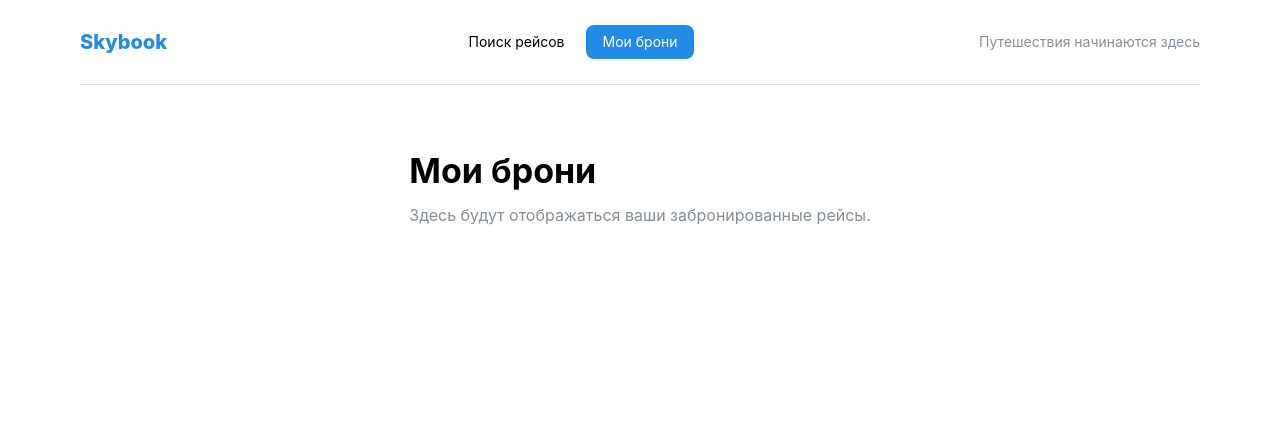
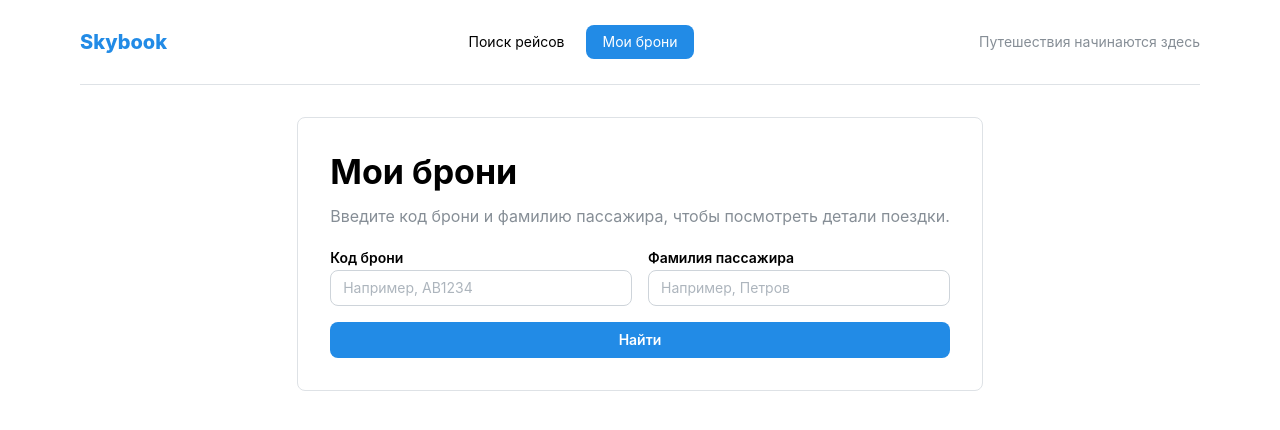
Before and after one commit to Konstantin-Gromakovskiy/middle-frontend-project-390, a Next.js app in the folder code/: page /bookings in a window 1280 px wide. Shown: the top 430 px of the page. Built offline with nearby package versions, Linux system fonts and the light colour scheme.

Commit message:
добавил возможность поиска на страницу "Мои брони"

```diff
--- a/code/src/app/bookings/page.tsx
+++ b/code/src/app/bookings/page.tsx
@@ -1,12 +1,10 @@
-import { Container, Stack, Text, Title } from '@mantine/core'
+import { Container } from '@mantine/core'
+import { BookingLookup } from '@/widgets/booking-lookup/ui/BookingLookup'
 
 export default function BookingsPage() {
   return (
-    <Container component="main" maw={1120} mx="auto" mt="xl" p="xl">
-      <Stack gap="xs">
-        <Title order={1}>Мои брони</Title>
-        <Text c="dimmed">Здесь будут отображаться ваши забронированные рейсы.</Text>
-      </Stack>
+    <Container component="main" size={1120} mt="xl" mb="xl">
+      <BookingLookup />
     </Container>
   )
 }
--- /dev/null
+++ b/code/src/entities/booking/api/getBookingByCode.ts
@@ -0,0 +1,5 @@
+import { serverApi } from '@/shered/api/server-api'
+
+export function getBookingByCode(code: string, lastName: string) {
+  return serverApi.bookings.getByCode(code, lastName)
+}
--- /dev/null
+++ b/code/src/entities/booking/ui/BookingDetails.tsx
@@ -0,0 +1,106 @@
+import { Badge, Button, Card, Divider, Group, SimpleGrid, Stack, Text, Title } from '@mantine/core'
+import type { Booking } from '@/shered/api/server-api.types'
+
+type BookingDetailsProps = {
+  booking: Booking
+}
+
+const dateTimeFormatter = new Intl.DateTimeFormat('ru-RU', {
+  dateStyle: 'medium',
+  timeStyle: 'short',
+})
+
+function formatDateTime(value: string) {
+  return dateTimeFormatter.format(new Date(value))
+}
+
+function formatMoney(amount: number, currency: string) {
+  return new Intl.NumberFormat('ru-RU', { style: 'currency', currency }).format(amount)
+}
+
+export function BookingDetails({ booking }: BookingDetailsProps) {
+  const isCancelled = booking.status === 'cancelled'
+
+  return (
+    <Card component="section" data-testid="booking-details" withBorder radius="md" padding="lg">
+      <Stack gap="lg">
+        <Group justify="space-between" align="flex-start">
+          <div>
+            <Text c="dimmed" size="sm">Код брони</Text>
+            <Title order={2}>{booking.code}</Title>
+          </div>
+          <Badge color={isCancelled ? 'gray' : 'green'} variant="light" size="lg">
+            {isCancelled ? 'Отменена' : 'Подтверждена'}
+          </Badge>
+        </Group>
+
+        <section aria-labelledby="booking-flight-title">
+          <Stack gap="md">
+            <Group justify="space-between">
+              <Text id="booking-flight-title" fw={700} size="lg">
+                Рейс
+                {' '}
+                {booking.flight.flightNumber}
+              </Text>
+              <Text c="dimmed">{booking.flight.airline.name}</Text>
+            </Group>
+            <SimpleGrid cols={{ base: 1, sm: 2 }}>
+              <div>
+                <Text c="dimmed" size="sm">Вылет</Text>
+                <Text fw={600}>
+                  {booking.flight.origin.name}
+                  {' ('}
+                  {booking.flight.origin.code}
+                  )
+                </Text>
+                <Text>{formatDateTime(booking.flight.departureAt)}</Text>
+              </div>
+              <div>
+                <Text c="dimmed" size="sm">Прилёт</Text>
+                <Text fw={600}>
+                  {booking.flight.destination.name}
+                  {' ('}
+                  {booking.flight.destination.code}
+                  )
+                </Text>
+                <Text>{formatDateTime(booking.flight.arrivalAt)}</Text>
+              </div>
+            </SimpleGrid>
+          </Stack>
+        </section>
+
+        <Divider />
+
+        <section aria-labelledby="booking-passengers-title">
+          <Stack gap="xs">
+            <Text id="booking-passengers-title" fw={700} size="lg">Пассажиры</Text>
+            {booking.passengers.map((passenger, index) => (
+              <Text key={`${passenger.firstName}-${passenger.lastName}-${index}`}>
+                {passenger.firstName}
+                {' '}
+                {passenger.lastName}
+              </Text>
+            ))}
+          </Stack>
+        </section>
+
+        <Group justify="space-between" align="flex-end">
+          <div>
+            <Text c="dimmed" size="sm">Создана</Text>
+            <Text>{formatDateTime(booking.createdAt)}</Text>
+          </div>
+          <div>
+            <Text c="dimmed" size="sm">Итого</Text>
+            <Text fw={700} size="lg">{formatMoney(booking.totalPrice.amount, booking.totalPrice.currency)}</Text>
+          </div>
+        </Group>
+
+        {!isCancelled && (
+          <Button type="button" variant="light" color="red" disabled data-testid="cancel-booking">
+            Отменить бронирование
+          </Button>
+        )}
+      </Stack>
+    </Card>
+  )
+}
--- /dev/null
+++ b/code/src/features/find-booking/model/findBooking.ts
@@ -0,0 +1,16 @@
+import { getBookingByCode } from '@/entities/booking/api/getBookingByCode'
+import { ApiError } from '@/shered/api/api-error'
+import type { FindBookingValues } from './types'
+
+export async function findBooking(values: FindBookingValues) {
+  try {
+    return { booking: await getBookingByCode(values.bookingCode.trim(), values.lastName.trim()), error: null }
+  }
+  catch (error) {
+    if (error instanceof ApiError && error.status === 404) {
+      return { booking: null, error: 'Бронь с таким кодом и фамилией не найдена.' }
+    }
+
+    return { booking: null, error: 'Не удалось найти бронь. Попробуйте ещё раз.' }
+  }
+}
--- /dev/null
+++ b/code/src/features/find-booking/model/types.ts
@@ -0,0 +1,4 @@
+export interface FindBookingValues {
+  bookingCode: string
+  lastName: string
+}
--- /dev/null
+++ b/code/src/features/find-booking/ui/FindBookingForm.tsx
@@ -0,0 +1,46 @@
+'use client'
+
+import { Button, SimpleGrid, Stack, TextInput } from '@mantine/core'
+import { useForm } from '@mantine/form'
+import type { FindBookingValues } from '../model/types'
+
+type FindBookingFormProps = {
+  isLoading: boolean
+  onSearch: (values: FindBookingValues) => void
+}
+
+export function FindBookingForm({ isLoading, onSearch }: FindBookingFormProps) {
+  const form = useForm<FindBookingValues>({
+    initialValues: { bookingCode: '', lastName: '' },
+    validate: {
+      bookingCode: value => value.trim().length > 0 ? null : 'Введите код брони',
+      lastName: value => value.trim().length > 0 ? null : 'Введите фамилию',
+    },
+  })
+
+  return (
+    <form data-testid="find-booking-form" onSubmit={form.onSubmit(onSearch)}>
+      <Stack gap="md">
+        <SimpleGrid cols={{ base: 1, sm: 2 }}>
+          <TextInput
+            label="Код брони"
+            placeholder="Например, AB1234"
+            autoComplete="off"
+            data-testid="booking-code-input"
+            {...form.getInputProps('bookingCode')}
+          />
+          <TextInput
+            label="Фамилия пассажира"
+            placeholder="Например, Петров"
+            autoComplete="family-name"
+            data-testid="booking-last-name-input"
+            {...form.getInputProps('lastName')}
+          />
+        </SimpleGrid>
+        <Button type="submit" loading={isLoading} data-testid="find-booking-submit">
+          Найти
+        </Button>
+      </Stack>
+    </form>
+  )
+}
--- /dev/null
+++ b/code/src/widgets/booking-lookup/ui/BookingLookup.tsx
@@ -0,0 +1,44 @@
+'use client'
+
+import { Alert, Loader, Paper, Stack, Text, Title } from '@mantine/core'
+import { useState, useTransition } from 'react'
+import { BookingDetails } from '@/entities/booking/ui/BookingDetails'
+import { findBooking } from '@/features/find-booking/model/findBooking'
+import { FindBookingForm } from '@/features/find-booking/ui/FindBookingForm'
+import type { FindBookingValues } from '@/features/find-booking/model/types'
+import type { Booking } from '@/shered/api/server-api.types'
+
+export function BookingLookup() {
+  const [booking, setBooking] = useState<Booking | null>(null)
+  const [error, setError] = useState<string | null>(null)
+  const [isPending, startTransition] = useTransition()
+
+  const handleSearch = (values: FindBookingValues) => {
+    setBooking(null)
+    setError(null)
+
+    startTransition(async () => {
+      const result = await findBooking(values)
+      setBooking(result.booking)
+      setError(result.error)
+    })
+  }
+
+  return (
+    <Stack gap="xl">
+      <Paper component="section" p={{ base: 'md', sm: 'xl' }} withBorder>
+        <Stack gap="md">
+          <div>
+            <Title order={1}>Мои брони</Title>
+            <Text c="dimmed" mt="xs">Введите код брони и фамилию пассажира, чтобы посмотреть детали поездки.</Text>
+          </div>
+          <FindBookingForm isLoading={isPending} onSearch={handleSearch} />
+        </Stack>
+      </Paper>
+
+      {isPending && <Loader aria-label="Поиск брони" />}
+      {error && <Alert data-testid="find-booking-error" role="alert" color="red">{error}</Alert>}
+      {booking && <BookingDetails booking={booking} />}
+    </Stack>
+  )
+}
```
